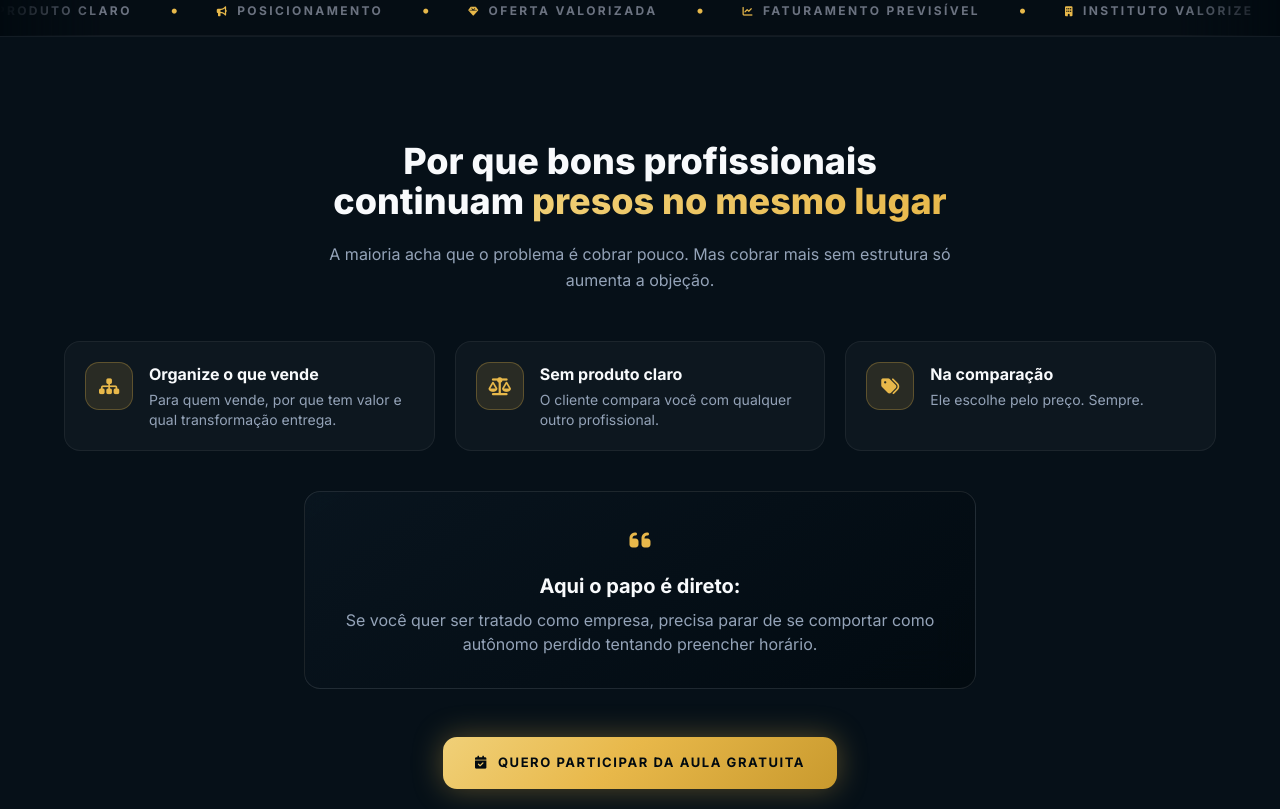
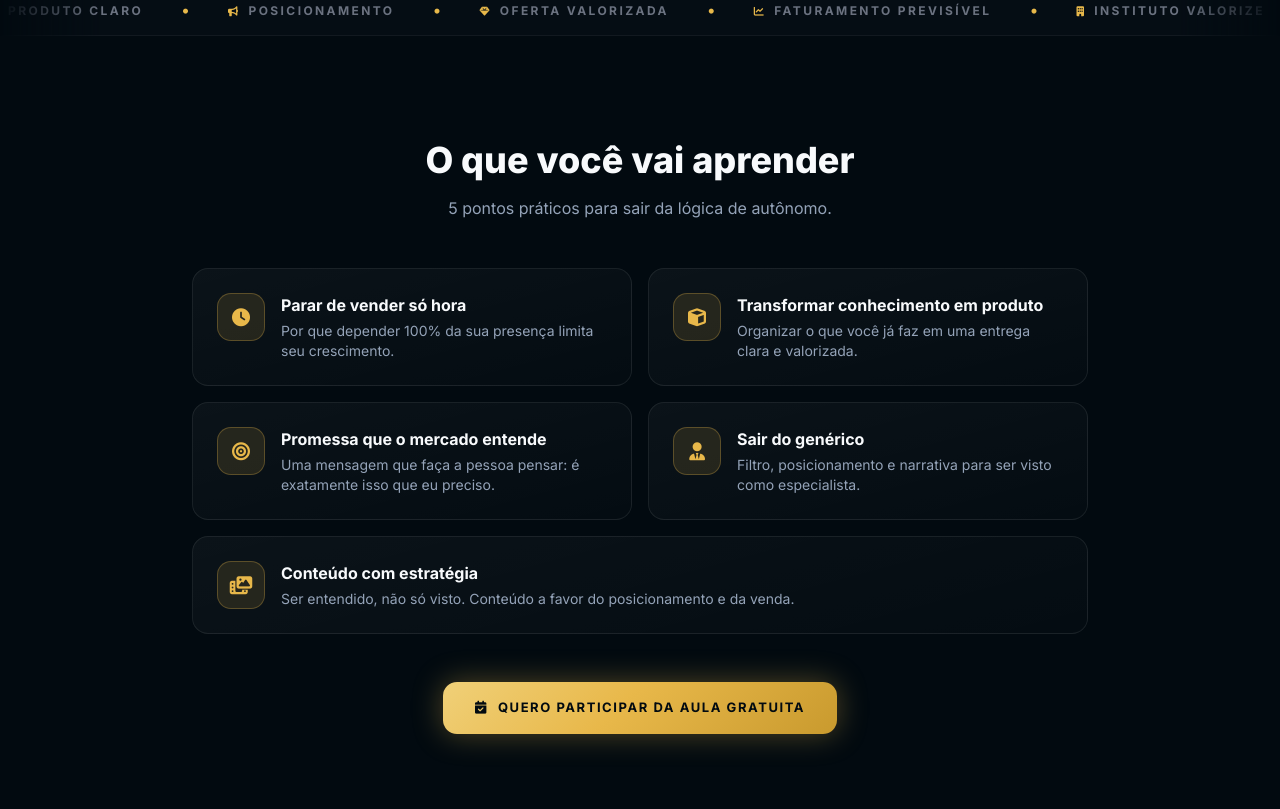
Before and after one commit to BryanJohn2901/henrique, a plain HTML site: page v2/index.html in a window 1280 px wide. Shown: the part 851-1660 px from the top of the page. Drawn offline with nearby package versions, Linux system fonts and the light colour scheme.

Commit message:
Remove seção de profissionais presos da v2.
A versão resumida fica mais enxuta sem o bloco de método e objeção de preço.

Co-authored-by: Cursor <cursoragent@cursor.com>

```diff
--- a/v2/index.html
+++ b/v2/index.html
@@ -344,57 +344,6 @@
             <i class="fas fa-circle text-brand-primary text-[5px]"></i>
         </div>
     </div>
-
-    <!-- POR QUE CONTINUAM PRESOS -->
-    <section id="metodo" class="section-block bg-brand-surface/50 border-y border-white/5">
-        <div class="container mx-auto px-6 max-w-content">
-            <div class="max-w-2xl mx-auto text-center mb-12" data-aos="fade-up">
-                <h2 class="text-3xl md:text-4xl font-extrabold leading-tight mb-5">
-                    Por que bons profissionais continuam <span class="title-accent">presos no mesmo lugar</span>
-                </h2>
-                <p class="text-brand-textSecondary leading-relaxed">
-                    A maioria acha que o problema é cobrar pouco. Mas cobrar mais sem estrutura só aumenta a objeção.
-                </p>
-            </div>
-
-            <div class="grid md:grid-cols-3 gap-5 mb-10" data-aos="fade-up">
-                <div class="point-card">
-                    <div class="icon-chip"><i class="fas fa-sitemap"></i></div>
-                    <div>
-                        <h3 class="font-bold mb-1">Organize o que vende</h3>
-                        <p class="text-sm text-brand-textSecondary">Para quem vende, por que tem valor e qual transformação entrega.</p>
-                    </div>
-                </div>
-                <div class="point-card">
-                    <div class="icon-chip"><i class="fas fa-scale-balanced"></i></div>
-                    <div>
-                        <h3 class="font-bold mb-1">Sem produto claro</h3>
-                        <p class="text-sm text-brand-textSecondary">O cliente compara você com qualquer outro profissional.</p>
-                    </div>
-                </div>
-                <div class="point-card">
-                    <div class="icon-chip"><i class="fas fa-tags"></i></div>
-                    <div>
-                        <h3 class="font-bold mb-1">Na comparação</h3>
-                        <p class="text-sm text-brand-textSecondary">Ele escolhe pelo preço. Sempre.</p>
-                    </div>
-                </div>
-            </div>
-
-            <div class="glass-strong rounded-2xl p-8 max-w-2xl mx-auto text-center mb-12" data-aos="fade-up">
-                <i class="fas fa-quote-left text-brand-primary text-2xl mb-4"></i>
-                <p class="text-xl font-bold mb-2">Aqui o papo é direto:</p>
-                <p class="text-brand-textSecondary">Se você quer ser tratado como empresa, precisa parar de se comportar como autônomo perdido tentando preencher horário.</p>
-            </div>
-
-            <div class="flex justify-center" data-aos="fade-up">
-                <button type="button" onclick="abrirPopup()" class="btn-cta btn-primary transition-all duration-300">
-                    <i class="fas fa-calendar-check"></i>
-                    Quero participar da aula gratuita
-                </button>
-            </div>
-        </div>
-    </section>
 
     <!-- O QUE VAI APRENDER -->
     <section id="aprendizado" class="section-block">
```
